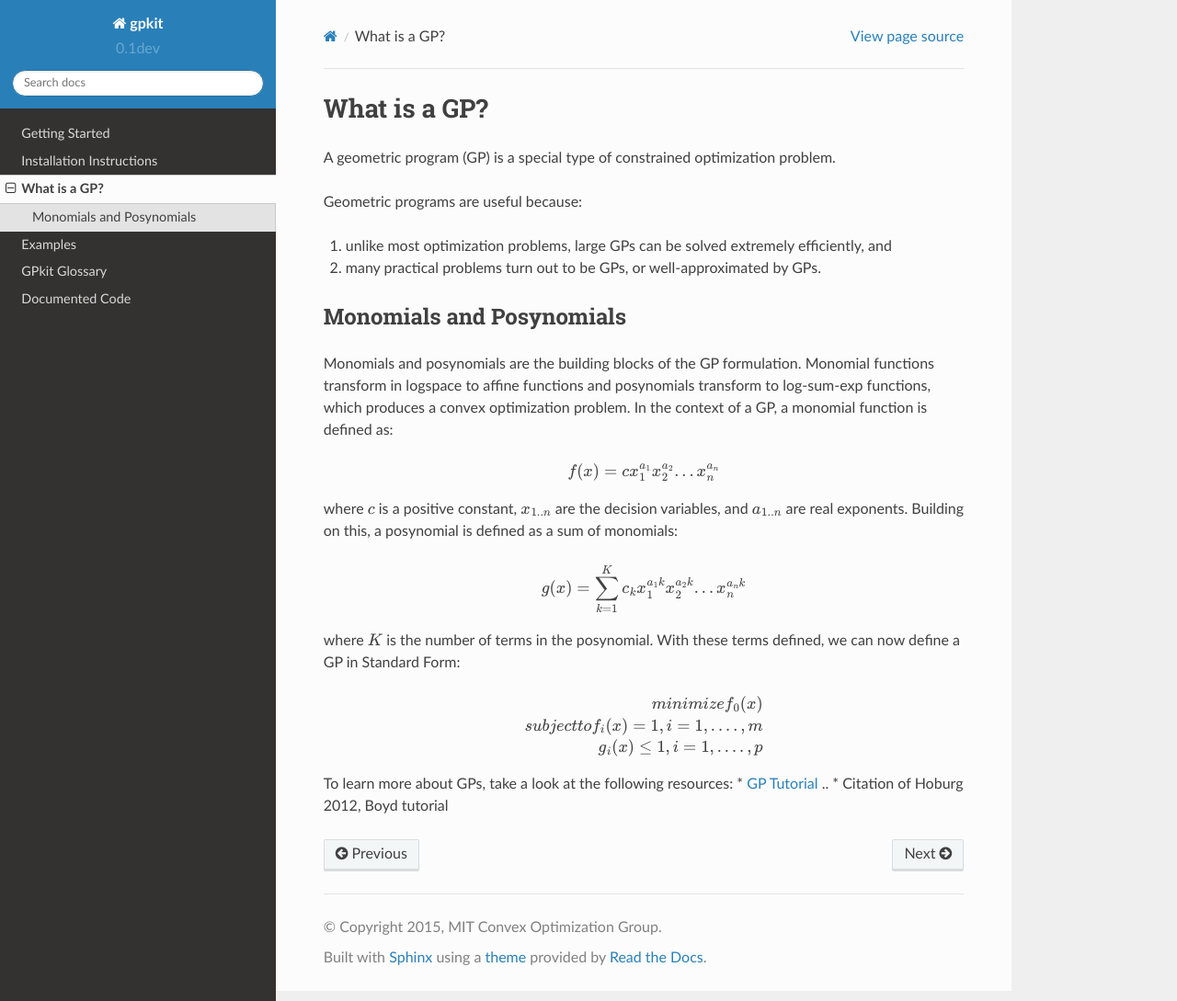
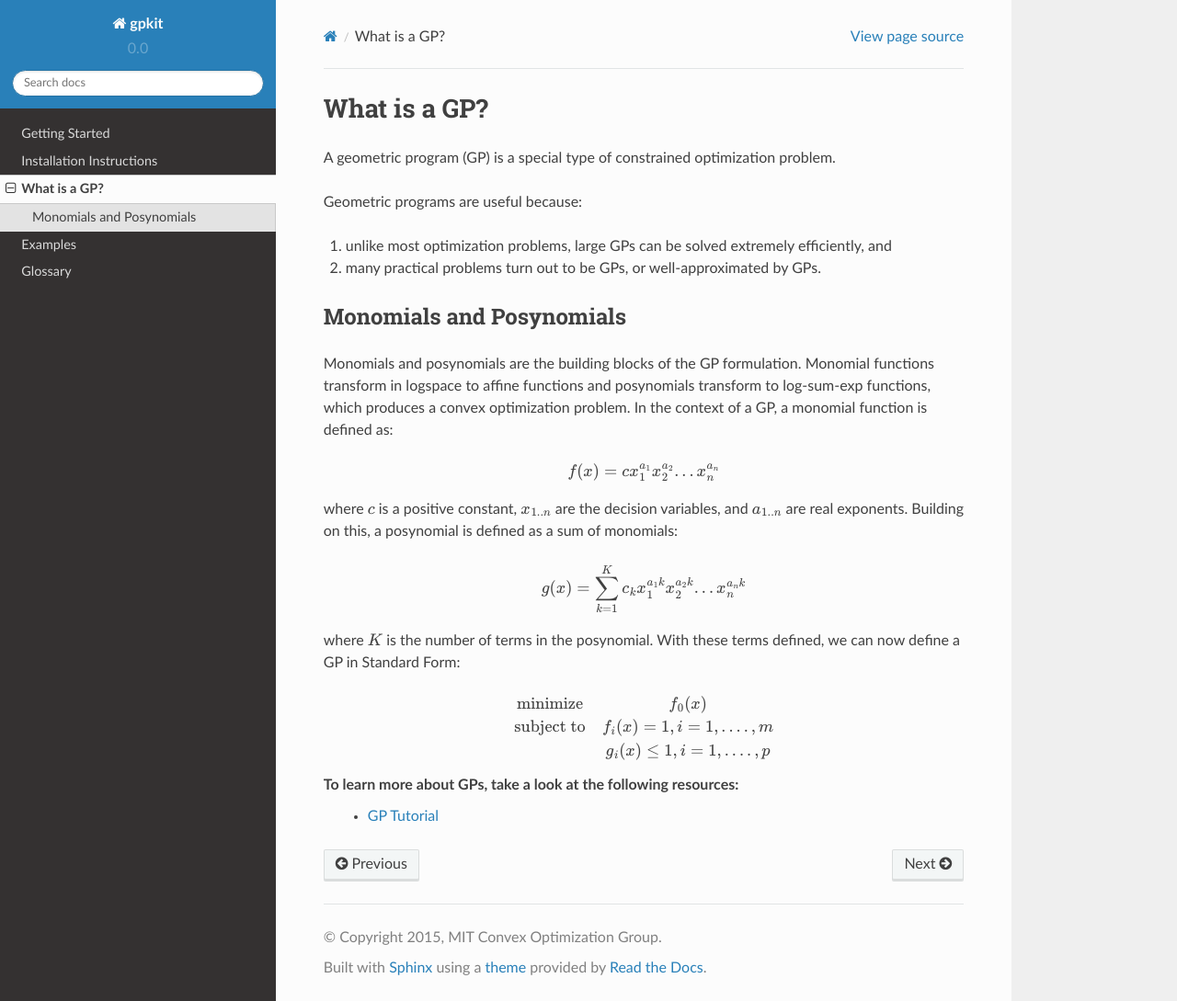
Before and after one commit to convexengineering/gpkit, a Sphinx documentation site: the page built from doc/source/whatisagp.rst, in a window 1280 px wide and 1089 px high. Shown: the whole window at 92% size. Built offline with Sphinx 7.4.7 and the Read the Docs theme 2.0.0, drawn with Linux system fonts in a browser that asks for light colours; nearby versions of some CDN libraries; pages that are not in the unit, such as notebooks, are missing from menus.

```diff
--- a/doc/source/conf.py
+++ b/doc/source/conf.py
@@ -55,9 +55,9 @@ copyright = u'2015, MIT Convex Optimization Group'
 # built documents.
 #
 # The short X.Y version.
-version = '0.1dev'
+version = '0.0'
 # The full version, including alpha/beta/rc tags.
-release = '0.1dev'
+release = '0.0'
 
 # The language for content autogenerated by Sphinx. Refer to documentation
 # for a list of supported languages.
--- a/doc/source/examples.rst
+++ b/doc/source/examples.rst
@@ -1,8 +1,10 @@
 Examples
 ********
 
-iPython examples
-================
+iPython Notebook examples
+=========================
+
+Also available on `nbviewer <http://nbviewer.ipython.org/github/convexopt/gpkit/tree/master/ipynb/>`_.
 
     .. toctree::
        :maxdepth: 2
--- a/doc/source/index.rst
+++ b/doc/source/index.rst
@@ -20,4 +20,3 @@ Table of contents
        whatisagp
        examples
        glossary
-       autodoc/gpkit
--- a/doc/source/whatisagp.rst
+++ b/doc/source/whatisagp.rst
@@ -29,13 +29,13 @@ where :math:`c` is a positive constant, :math:`x_{1..n}` are the decision variab
 
 where :math:`K` is the number of terms in the posynomial. With these terms defined, we can now define a GP in Standard Form:
 
-.. math::
-
-   minimize    f_0(x) \\
-   subject to  f_i(x) = 1, i = 1,....,m \\
-               g_i(x) \leq 1, i = 1,....,p
+.. math:: \begin{array}[ll]\text{}
+    \text{minimize} & f_0(x) \\
+    \text{subject to} & f_i(x) = 1, i = 1,....,m \\
+                      & g_i(x) \leq 1, i = 1,....,p
+                      \end{array}
 
 
 To learn more about GPs, take a look at the following resources:
-* `GP Tutorial <http://stanford.edu/~boyd/papers/pdf/gp_tutorial.pdf>`_
+   * `GP Tutorial <http://stanford.edu/~boyd/papers/pdf/gp_tutorial.pdf>`_
 .. * Citation of Hoburg 2012, Boyd tutorial
```
Also changed, not shown: doc/source/autodoc/gpkit.rst (deleted, +0 -77 lines), doc/source/glossary.rst (+75 -8 lines).
